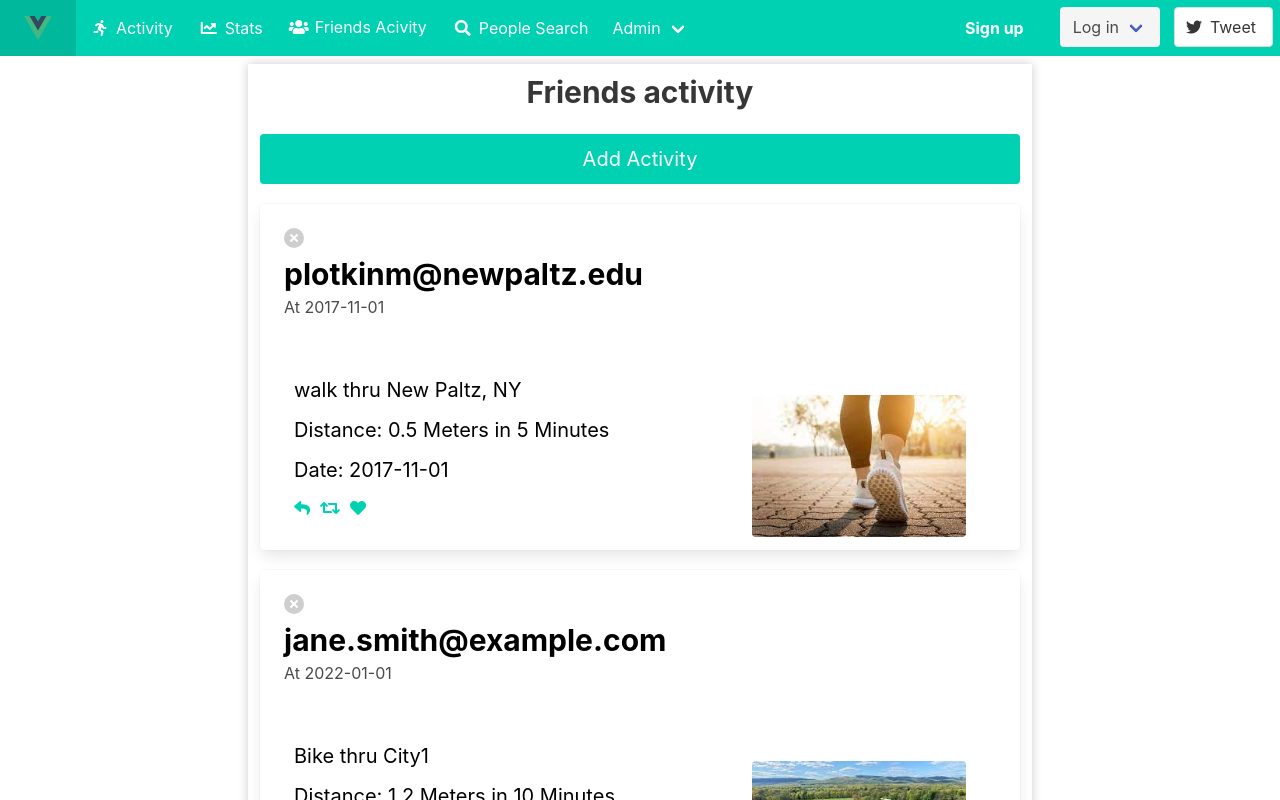
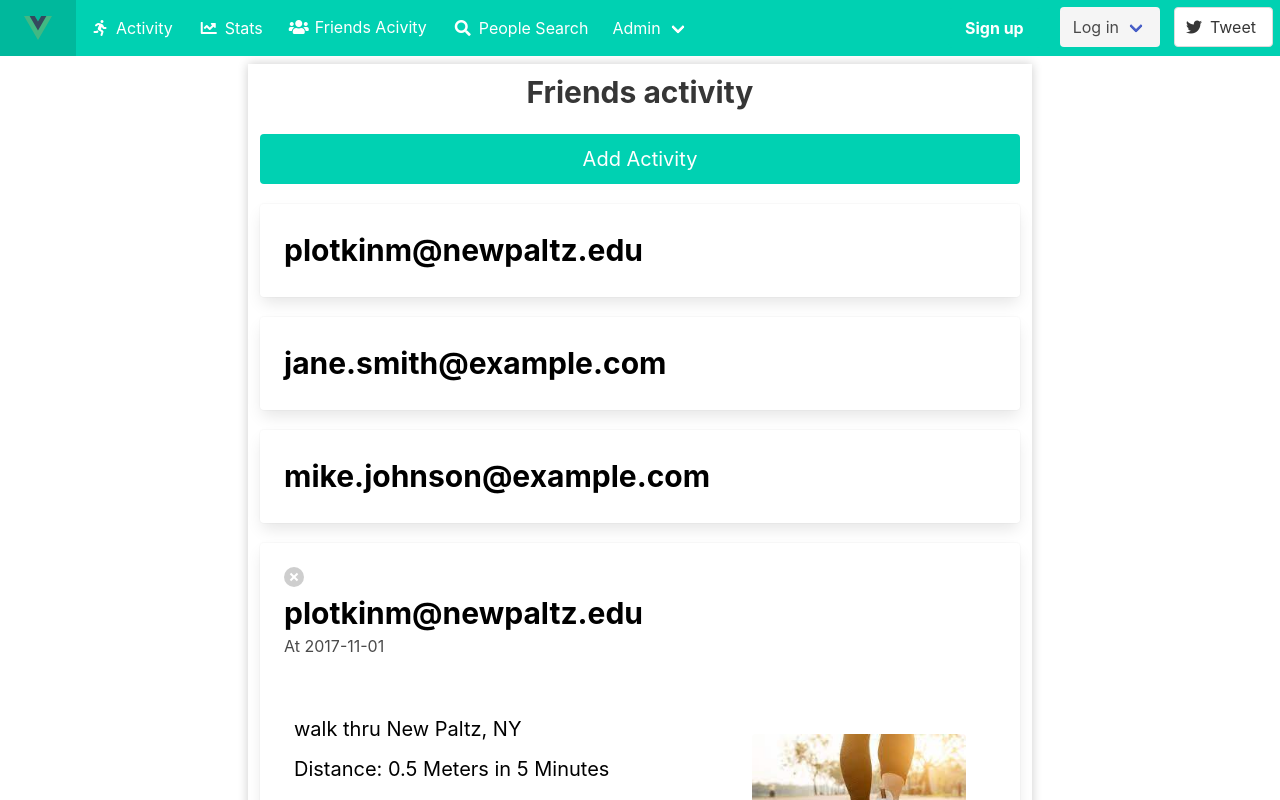
Before and after one commit to Pippin404/CPS-493-Final-Project, a Vue app in the folder client/: page /FriendsActivity in a window 1280 px wide. Shown: the top 800 px of the page. Built offline with nearby package versions, Linux system fonts and the light colour scheme.

Commit message:
Imported the User array and displays it

```diff
--- a/client/src/pages/FriendsActivity.vue
+++ b/client/src/pages/FriendsActivity.vue
@@ -17,6 +17,13 @@ onMounted(async () => {
     products.value = await getitems();
 });
 
+import { getUsers, type UserRoot } from '@/model/users';
+const users = ref([] as UserRoot[]);
+onMounted(async () => {
+    users.value = await getUsers();
+});
+
+
 </script>
 
 <template>
@@ -25,9 +32,6 @@ onMounted(async () => {
         <div class="columns is-centered">
             <div class="column is-two-thirds">
                 <h1 class="title">Friends activity</h1>
-
-
-
 
         <button class="button is-medium is-fullwidth is-primary" @click="showPopup = true">Add Activity</button>
 
@@ -91,6 +95,22 @@ onMounted(async () => {
                 </section>
             </div>
         </div>
+
+
+        <div class="user-list">
+
+            <div v-for="user in users" :key="user.email" class="card">
+                <div class="card-image">
+                    <div class="card-content">
+                        <p class="userName"> {{ user.email }}</p>
+                    </div>
+                </div>
+            </div>
+        </div>
+
+
+
+
 
 
 
```
Lines whose indentation alone changed are shown as unchanged.
